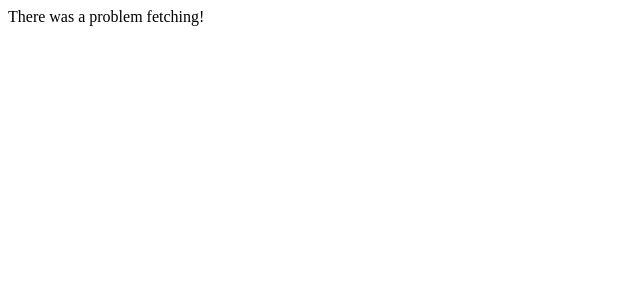
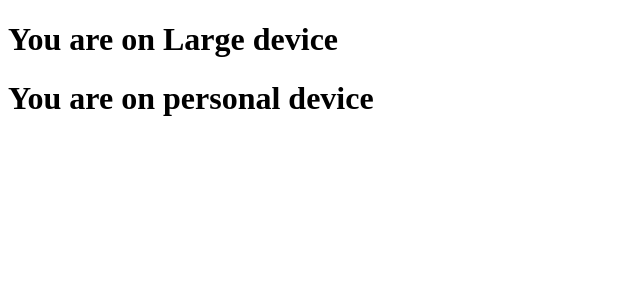
Before and after one commit to Imranhossain7/React-practice, a React (Create React App) app: page / in a window 1280 px wide. Shown: the top 300 px of the page, without its empty margins (0-640 px from the left). Built offline with nearby package versions, Linux system fonts and the light colour scheme; no server answers.

Commit message:
Custom Hook

```diff
--- a/src/App.js
+++ b/src/App.js
@@ -1,9 +1,11 @@
-import GetPost2 from './components/UseReduce/GetPost2';
+import LayoutComponentOne from './components/LayoutComponent';
+import LayoutComponentTwo from './components/LayoutComponent2';
 
 export default function App() {
     return (
         <div className="App">
-            <GetPost2 />
+            <LayoutComponentOne />
+            <LayoutComponentTwo />
         </div>
     );
 }
--- /dev/null
+++ b/src/components/LayoutComponent.js
@@ -0,0 +1,11 @@
+import useWindowWidth from './hooks/useWindowWidth';
+
+export default function LayoutComponentOne() {
+    const onSmallScreen = useWindowWidth(768);
+
+    return (
+        <div>
+            <h1>You are on {onSmallScreen ? 'Small' : 'Large'} device</h1>
+        </div>
+    );
+}
--- /dev/null
+++ b/src/components/LayoutComponent2.js
@@ -0,0 +1,11 @@
+import useWindowWidth from './hooks/useWindowWidth';
+
+export default function LayoutComponentTwo() {
+    const onSmallScreen = useWindowWidth(768);
+
+    return (
+        <div className={onSmallScreen ? 'Small' : 'Large'}>
+            <h1>You are on personal device</h1>
+        </div>
+    );
+}
--- /dev/null
+++ b/src/components/hooks/useWindowWidth.js
@@ -0,0 +1,20 @@
+import { useCallback, useEffect, useState } from 'react';
+
+const useWindowWidth = (screenSize) => {
+    const [onSmallScreen, setOnSmallScreen] = useState(false);
+
+    const checkScreenSize = useCallback(() => {
+        setOnSmallScreen(window.innerWidth < screenSize);
+    }, [screenSize]);
+
+    useEffect(() => {
+        checkScreenSize();
+        window.addEventListener('resize', checkScreenSize);
+
+        return () => {
+            window.removeEventListener('resize', checkScreenSize);
+        };
+    });
+    return onSmallScreen;
+};
+export default useWindowWidth;
```
